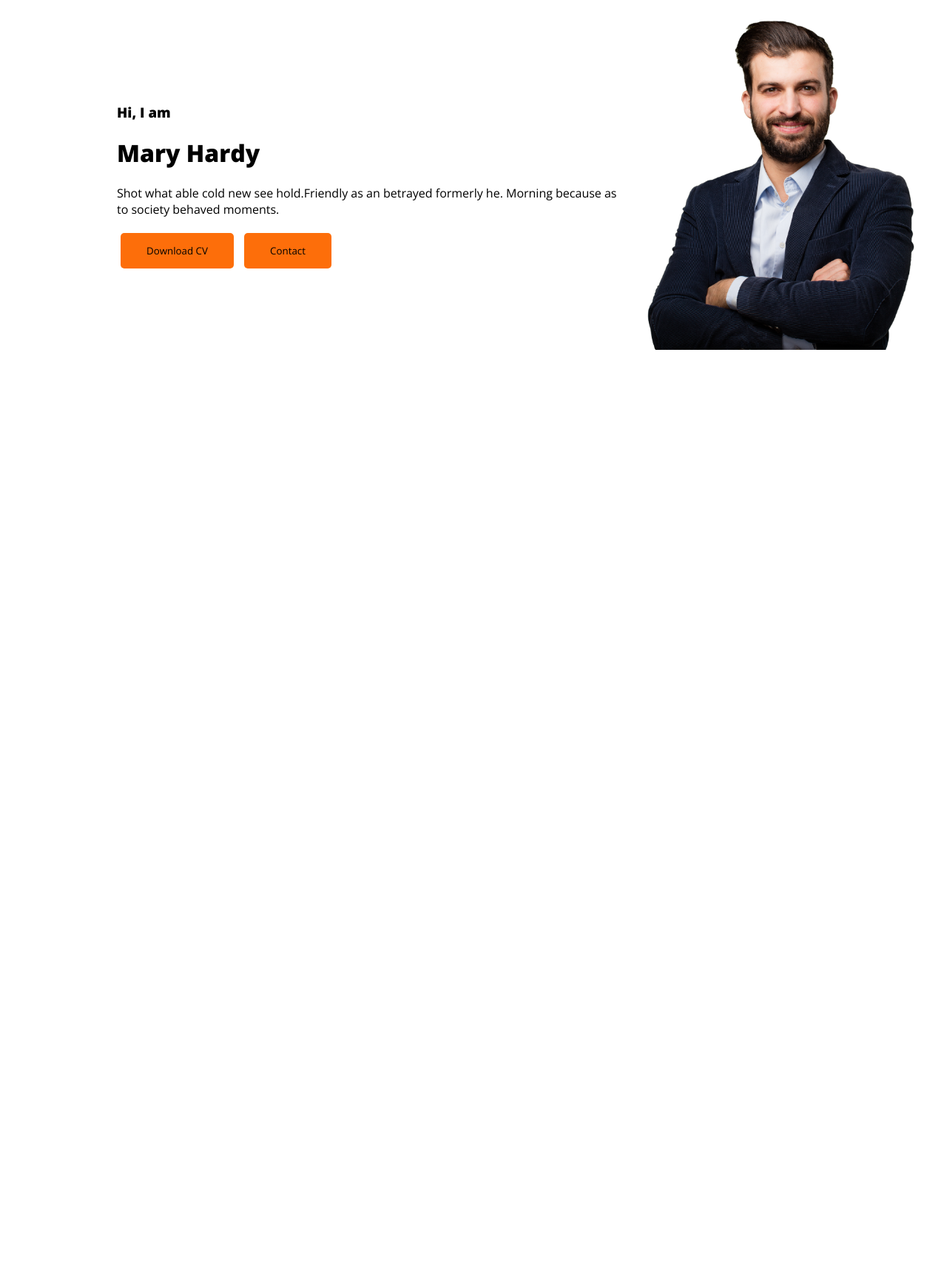
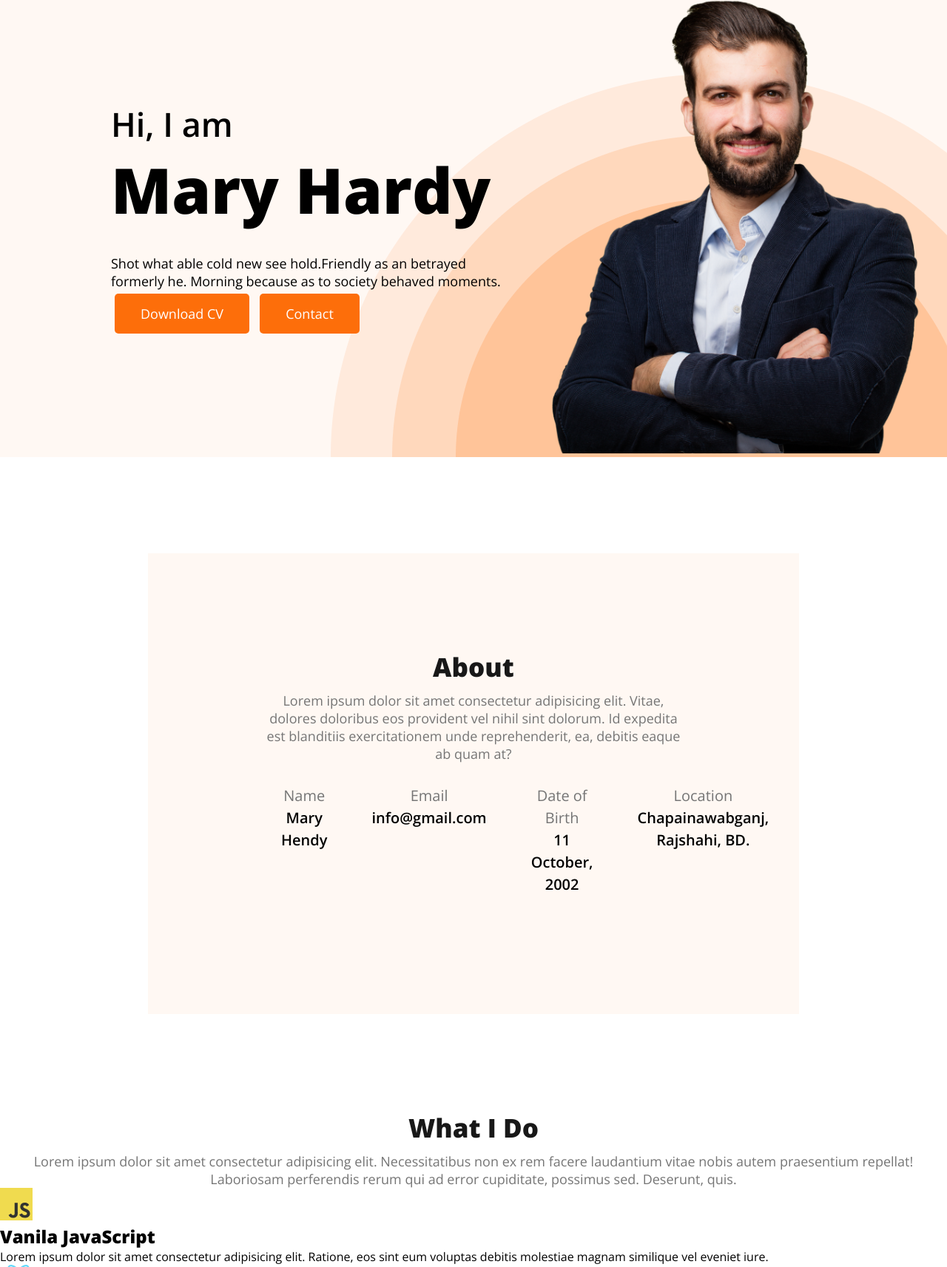
Before and after one commit to coderrahim/web-developer-portfolio, a plain HTML site: page index.html in a window 1280 px wide. Shown: the part 118-1831 px from the top of the page at 74% size. Before the commit the page ends 800 px from the top, so only its background shows below. Drawn offline with nearby package versions, Linux system fonts and the light colour scheme.

Commit message:
about us section add

```diff
--- a/index.html
+++ b/index.html
@@ -17,21 +17,73 @@
             <ul>
                 <li><a href="#">Home</a></li>
                 <li><a href="#">Portfolio</a></li>
-                <li><button class="btn-primary">Hire Me</button></li>
+                <li><button class="btn-primary"><a href="#">Hire Me</a></button></li>
             </ul>
         </nav>
         <div class="banner-area">
             <div class="banner-content">
-                <h3>Hi, I  am</h3>
-                <h1>Mary Hardy</h1>
-                <p>Shot what able cold new see hold.Friendly as an betrayed formerly he. Morning because as to society behaved moments.</p>
-                <button class="btn-primary">Download CV</button>
-                <button class="btn-primary">Contact</button>
+                <h3 class="banner-sub-title">Hi, I  am</h3>
+                <h1 class="banner-title">Mary Hardy</h1>
+                <p class="banner-description">Shot what able cold new see hold.Friendly as an betrayed formerly he. Morning because as to society behaved moments.</p>
+                <button class="btn-primary"><a href="#">Download CV</a></button>
+                <button class="btn-primary"><a href="#">Contact</a></button>
             </div>
             <div class="banner-image">
                 <img src="/images/hardy.png" alt="">
             </div>
         </div>
     </header>
+    <main>
+        <section>
+            <div class="about">
+                <h2 class="section-title">About</h2>
+                <p class="section-description">Lorem ipsum dolor sit amet consectetur adipisicing elit. Vitae, dolores doloribus eos provident vel nihil sint dolorum. Id expedita est blanditiis exercitationem unde reprehenderit, ea, debitis eaque ab quam at?</p>
+                <div class="about-item-container">
+                    <div class="about-item">
+                        <h3 class="about-title">Name</h3>
+                        <h3 class="about-description">Mary Hendy</h3>
+                    </div>
+                    <div class="about-item">
+                        <h3 class="about-title">Email</h3>
+                        <h3 class="about-description">info@gmail.com</h3>
+                    </div>
+                    <div class="about-item">
+                        <h3 class="about-title">Date of Birth</h3>
+                        <h3 class="about-description">11 October, 2002</h3>
+                    </div>
+                    <div class="about-item">
+                        <h3 class="about-title">Location</h3>
+                        <h3 class="about-description">Chapainawabganj, Rajshahi, BD.</h3>
+                    </div>
+                </div>
+            </div>
+        </section>
+        <section>
+            <h2 class="section-title">What I Do</h2>
+            <p class="section-description">Lorem ipsum dolor sit amet consectetur adipisicing elit. Necessitatibus non ex rem facere laudantium vitae nobis autem praesentium repellat! Laboriosam perferendis rerum qui ad error cupiditate, possimus sed. Deserunt, quis.</p>
+            <div class="service-container">
+                <service-box>
+                    <img src="/images/icons/js.png" alt="js">
+                    <h2>Vanila JavaScript</h2>
+                    <p>Lorem ipsum dolor sit amet consectetur adipisicing elit. Ratione, eos sint eum voluptas debitis molestiae magnam similique vel eveniet iure.</p>
+                </service-box>
+                <service-box>
+                    <img src="/images/icons/react.png" alt="">
+                    <h2>react</h2>
+                    <p>Lorem ipsum dolor sit amet consectetur adipisicing elit. Accusantium ipsum optio unde a architecto, eum molestias. Voluptatum autem deserunt hic.</p>
+                </service-box>
+                <service-box>
+                    <img src="/images/icons/nodejs.png" alt="nodejs">
+                    <h2>Node.js</h2>
+                    <p>Lorem ipsum dolor sit amet consectetur adipisicing elit. Magni minima laboriosam, sequi incidunt quisquam cupiditate! Ut laborum voluptatum molestiae nisi!</p>
+                </service-box>
+                <service-box>
+                    <img src="/images/icons/mongo.png" alt="mongo">
+                    <h2>MongoDB</h2>
+                    <p>Lorem ipsum dolor sit amet consectetur adipisicing elit. Quis autem reiciendis in beatae aliquid tempore alias amet voluptas, dolorum harum.</p>
+                </service-box>
+            </div>
+        </section>
+    </main>
 </body>
 </html>
--- a/style.css
+++ b/style.css
@@ -1,6 +1,7 @@
 /* COMMON CSS */
 *{
     padding: 0;
+    margin: 0px 0;
     box-sizing: border-box;
     font-family: 'Open Sans', sans-serif;
 }
@@ -14,10 +15,30 @@
     padding: 15px 35px;
     margin: 5px;
 }
+.btn-primary a{
+    font-size: 18px;
+    color: #fff;
+    text-decoration: none;
+}
+
+.section-title{
+    color:#181818;
+    text-align: center;
+    font-size: 35px;
+    font-weight: 700;
+    margin-bottom: 10px;
+}
+.section-description{
+    color: #757575;
+    text-align: center;
+    font-size: 18px;
+    font-weight: 400;
+}
+
 
 /* NAV AREA CSS */
 header{
-    background-color: #fff;
+    background-color: #FFF8F3;
 }
 nav{
     display: flex;
@@ -45,11 +66,56 @@ nav a{
     display: flex;
     justify-content: space-between;
     align-items: center;
-    margin: 30px 30px 30px 150px;
+    background-image: url('/images/header_bg.png');
+    background-repeat: no-repeat;
+    background-position: bottom right;
+    padding: 30px 30px 0px 150px;
 }
 .banner-content{
+    width: 50%;
+}
+.banner-sub-title{
+    font-size: 45px;
+    font-weight: 600;
+    margin-bottom: 0;;
+}
+.banner-title{
+    font-size: 85px;
+    font-weight: 700;
+    margin: 0px;
+}
+.banner-description{
+    font-size: 18px;
+    margin-top: 30px;
+}
 
+.banner-image img{
+    width: 550px;
 }
-.banner-image img{
-    width: 400px;
+
+/* ABOUT SECTION CSS */
+.about{
+    background-color: #FFF8F3;
+    margin: 130px 200px;
+    padding: 130px 150px;
 }
+.about-item-container{
+    display: flex;
+    justify-content: space-between;
+}
+.about-item{
+    padding: 30px;
+}
+.about-title{
+    color: #757575;
+    text-align: center;
+    font-size: 20px;
+    font-weight: 400;
+    line-height: 30px;
+}
+.about-description{
+    text-align: center;
+    font-size: 20px;
+    font-weight: 600;
+    line-height: 30px;
+}
```
